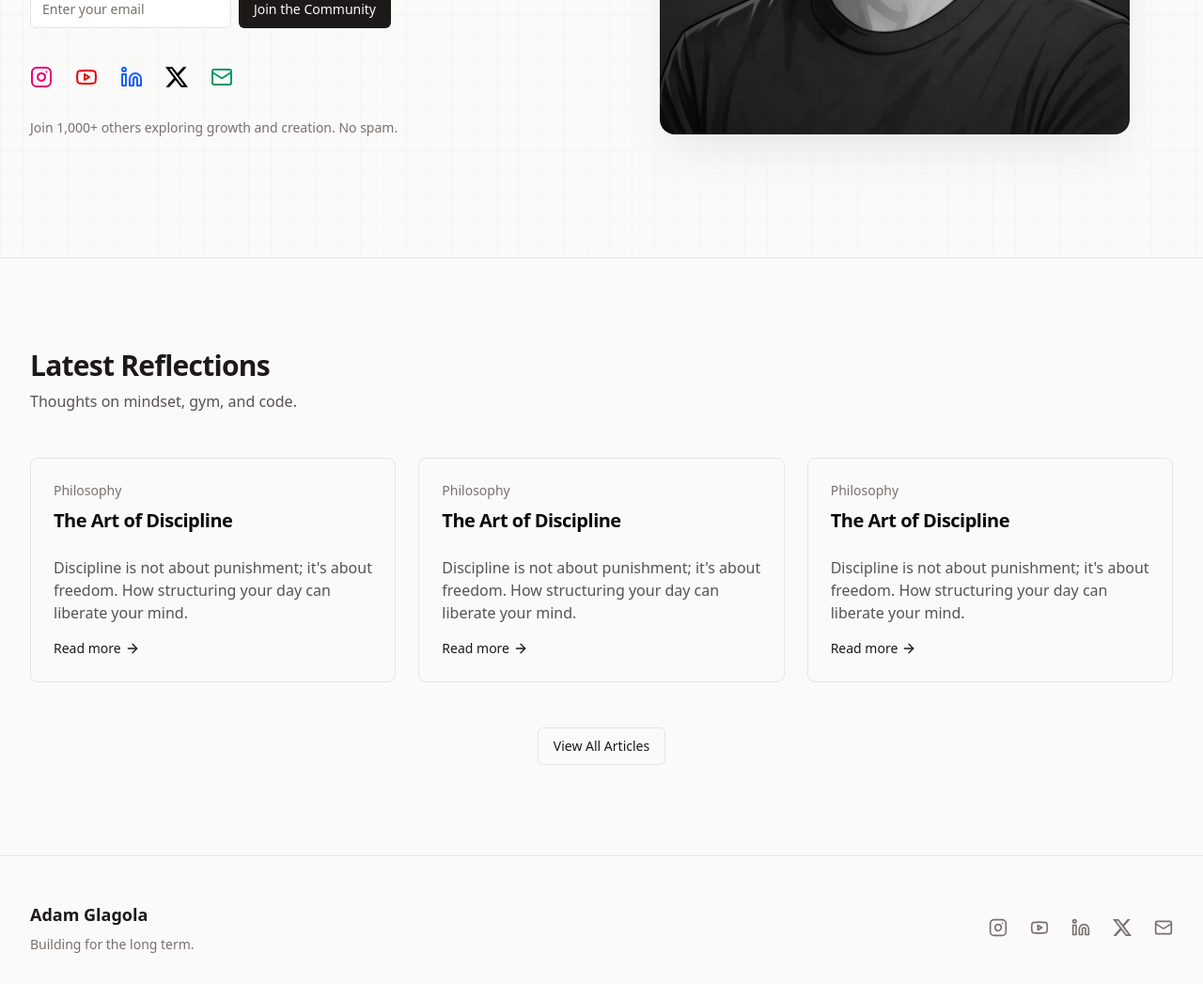
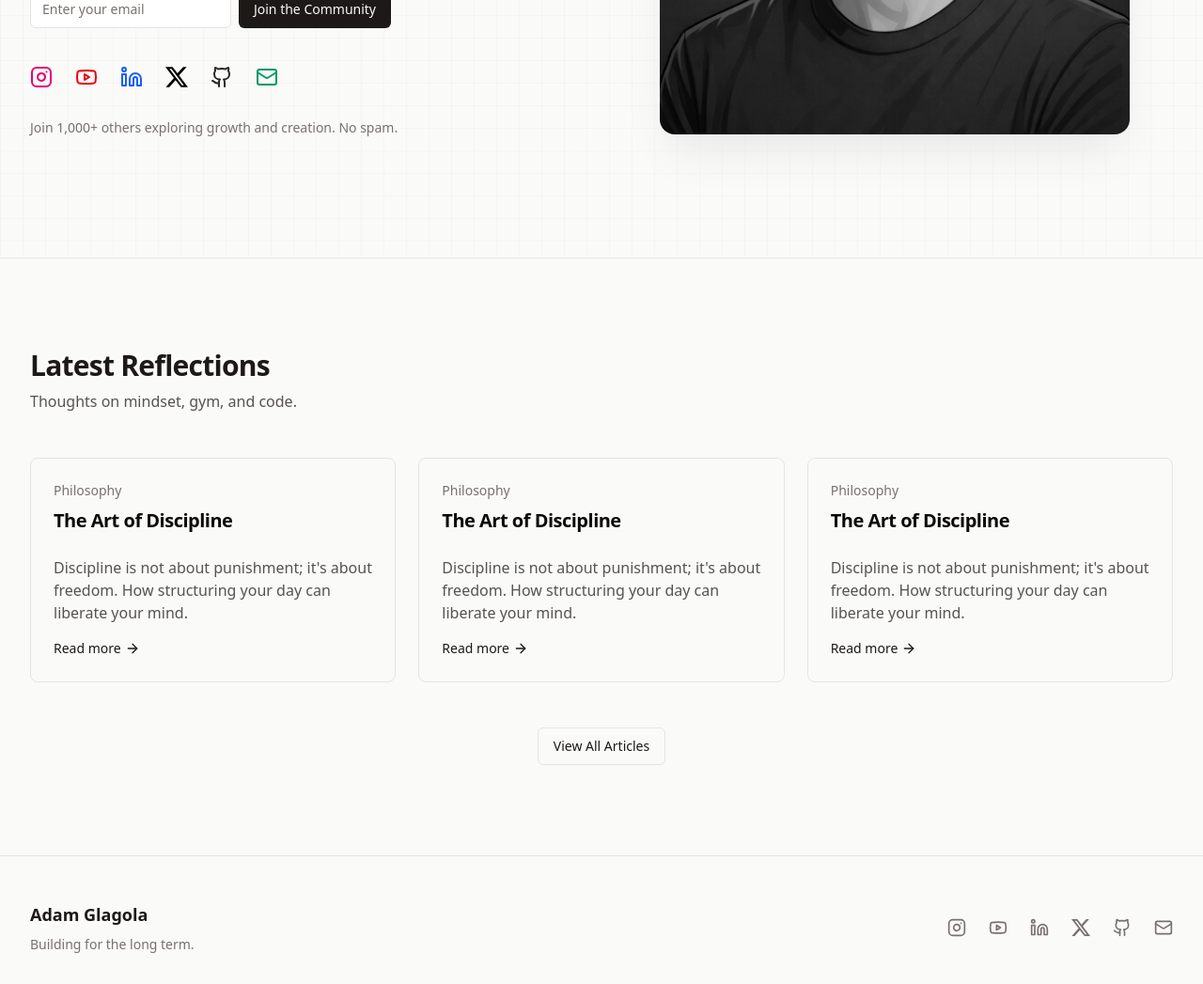
Before and after one commit to aglagola/personal-hub, a Next.js app: page / in a window 1280 px wide. Shown: the part 552-1599 px from the top of the page at 94% size. Built offline with nearby package versions, Linux system fonts and the light colour scheme.

Commit message:
Update About Image

```diff
--- a/src/app/about/page.tsx
+++ b/src/app/about/page.tsx
@@ -62,7 +62,7 @@ export default function AboutPage() {
                             {/* Image Column */}
                             <div className="relative aspect-[3/4] w-full overflow-hidden rounded-2xl shadow-xl grayscale hover:grayscale-0 transition-all duration-700">
                                 <Image
-                                    src="/about-profile.png"
+                                    src="/adam-about.jpg"
                                     alt="Adam Glagola - About"
                                     fill
                                     className="object-cover"
--- a/src/app/page.tsx
+++ b/src/app/page.tsx
@@ -3,7 +3,7 @@ import { Button } from "@/components/ui/button";
 import { Navbar } from "@/components/layout/navbar";
 import { Footer } from "@/components/layout/footer";
 import Link from "next/link";
-import { ArrowRight, Mail, Instagram, Youtube, Linkedin } from "lucide-react";
+import { ArrowRight, Mail, Instagram, Youtube, Linkedin, Github } from "lucide-react";
 import { XIcon } from "@/components/ui/icons";
 import { Card, CardContent, CardDescription, CardHeader, CardTitle } from "@/components/ui/card";
 
@@ -76,6 +76,10 @@ export default function Home() {
                     <XIcon className="h-6 w-6" />
                     <span className="sr-only">X (Twitter)</span>
                   </a>
+                  <a href="https://github.com/aglagola" target="_blank" rel="noopener noreferrer" className="text-stone-800 dark:text-stone-200 hover:text-stone-900 dark:hover:text-stone-50 transition-transform hover:scale-110">
+                    <Github className="h-6 w-6" />
+                    <span className="sr-only">GitHub</span>
+                  </a>
                   <a href="mailto:adamglagolaco@gmail.com" className="text-emerald-600 hover:text-emerald-700 transition-transform hover:scale-110">
                     <Mail className="h-6 w-6" />
                     <span className="sr-only">Email</span>
--- a/src/components/layout/footer.tsx
+++ b/src/components/layout/footer.tsx
@@ -1,5 +1,5 @@
 import { Container } from "@/components/ui/container";
-import { Linkedin, Mail, Instagram, Youtube } from "lucide-react";
+import { Linkedin, Mail, Instagram, Youtube, Github } from "lucide-react";
 import { XIcon } from "@/components/ui/icons";
 
 export function Footer() {
@@ -31,6 +31,10 @@ export function Footer() {
                             <span className="sr-only">X (Twitter)</span>
                             <XIcon className="h-5 w-5" />
                         </a>
+                        <a href="https://github.com/aglagola" target="_blank" rel="noreferrer" className="text-stone-500 transition-colors hover:text-stone-900 dark:hover:text-stone-50">
+                            <span className="sr-only">GitHub</span>
+                            <Github className="h-5 w-5" />
+                        </a>
                         <a href="mailto:adamglagolaco@gmail.com" className="text-stone-500 transition-colors hover:text-stone-900 dark:hover:text-stone-50">
                             <span className="sr-only">Email</span>
                             <Mail className="h-5 w-5" />
```
Also changed, not shown: public/adam-about.jpg (added).
